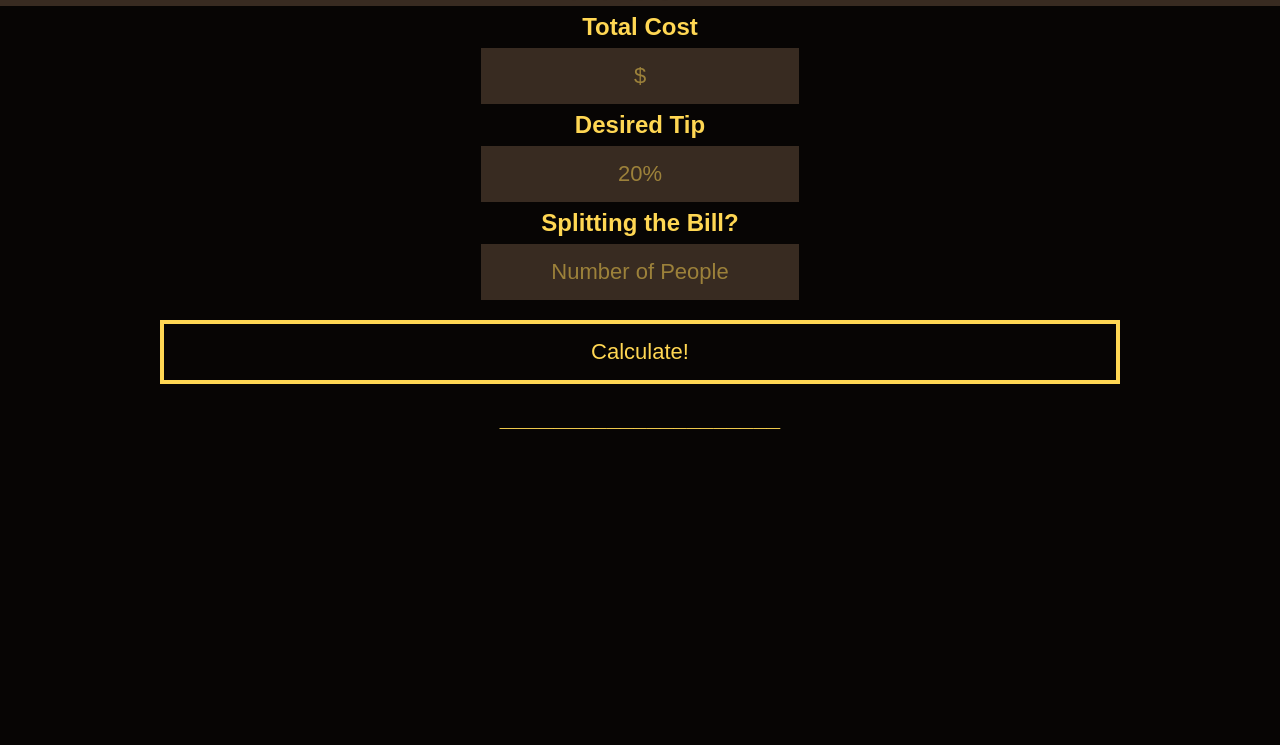
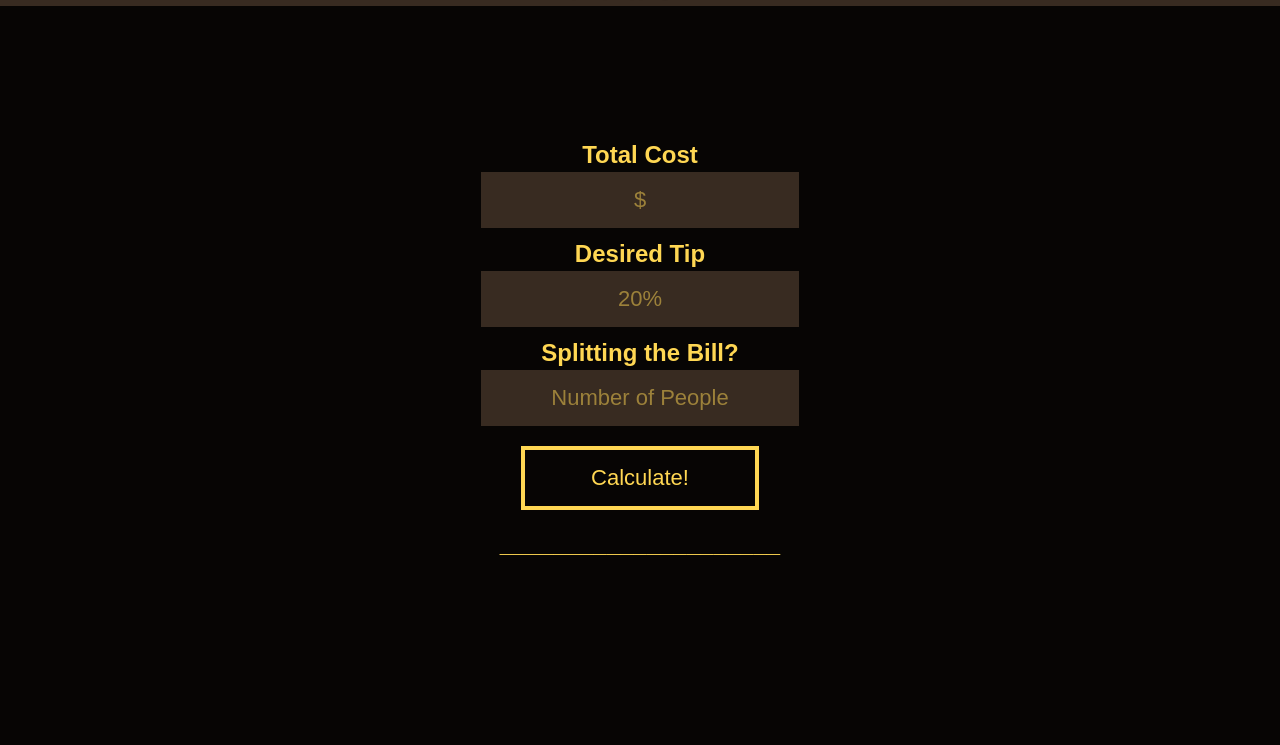
Before and after one commit to HunterWilkins/Top-Tip, a plain HTML site: page index.html in a window 1280 px wide. Shown: the part 55-800 px from the top of the page. Drawn offline with nearby package versions, Linux system fonts and the light colour scheme.

Commit message:
Centered (vertically and horizontally) the content div

```diff
--- a/index.html
+++ b/index.html
@@ -13,6 +13,7 @@
         <p><em>The Tip-Top Tipping Calculator!</em></p>
     </nav>
 
+    <div class="content">
         <h1>Total Cost</h1>
         <input id = "cost" type="text" name = "cost" placeholder = "$">
 
@@ -24,6 +25,7 @@
 
         <button id = "calculate">Calculate!</button>
         <h1 id = "result">_____________________</h1>
+    </div>
 
     <script src="https://cdnjs.cloudflare.com/ajax/libs/jquery/3.2.1/jquery.min.js"></script>
     <script src = "logic.js"></script>
--- a/style.css
+++ b/style.css
@@ -9,9 +9,18 @@ body{
 
 nav {
     background:rgb(56, 43, 33);
+    color:rgb(255, 245, 211);
     padding:5px;
     line-height:1.6em;
     text-shadow:0 2px 2px rgb(7, 5, 4);
+}
+
+.content {
+    background:rgb(7, 5, 4);
+    position:absolute;
+    transform:translate(-50%, -50%);
+    top:50%;
+    left:50%;
 }
 
 nav h1, p {
@@ -20,7 +29,7 @@ nav h1, p {
 
 h1 {
     font-size:24px;
-    margin:7px;
+    margin:12px auto 3px auto;
 }
 
 em{
```
Lines whose indentation alone changed are shown as unchanged.
